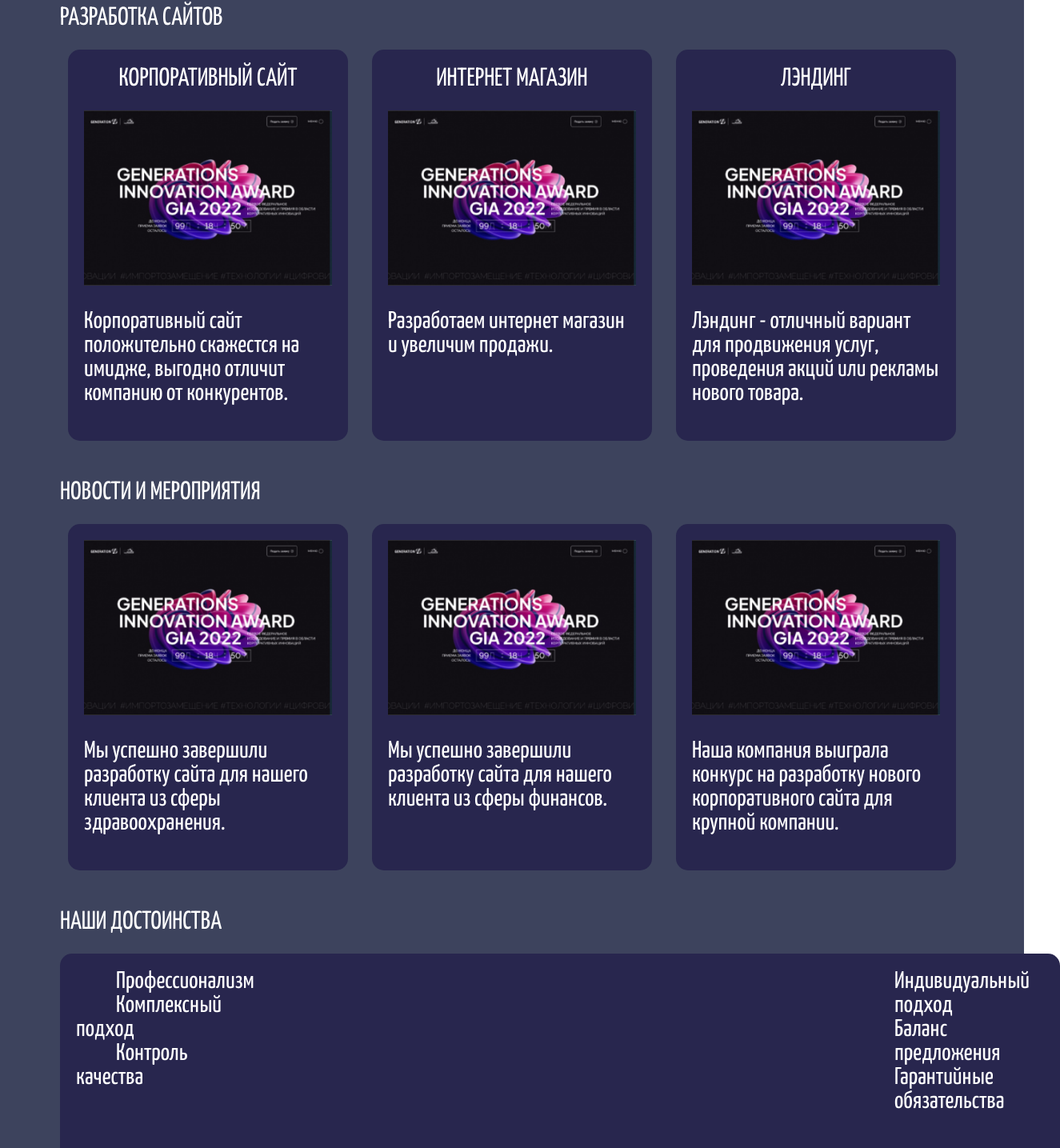
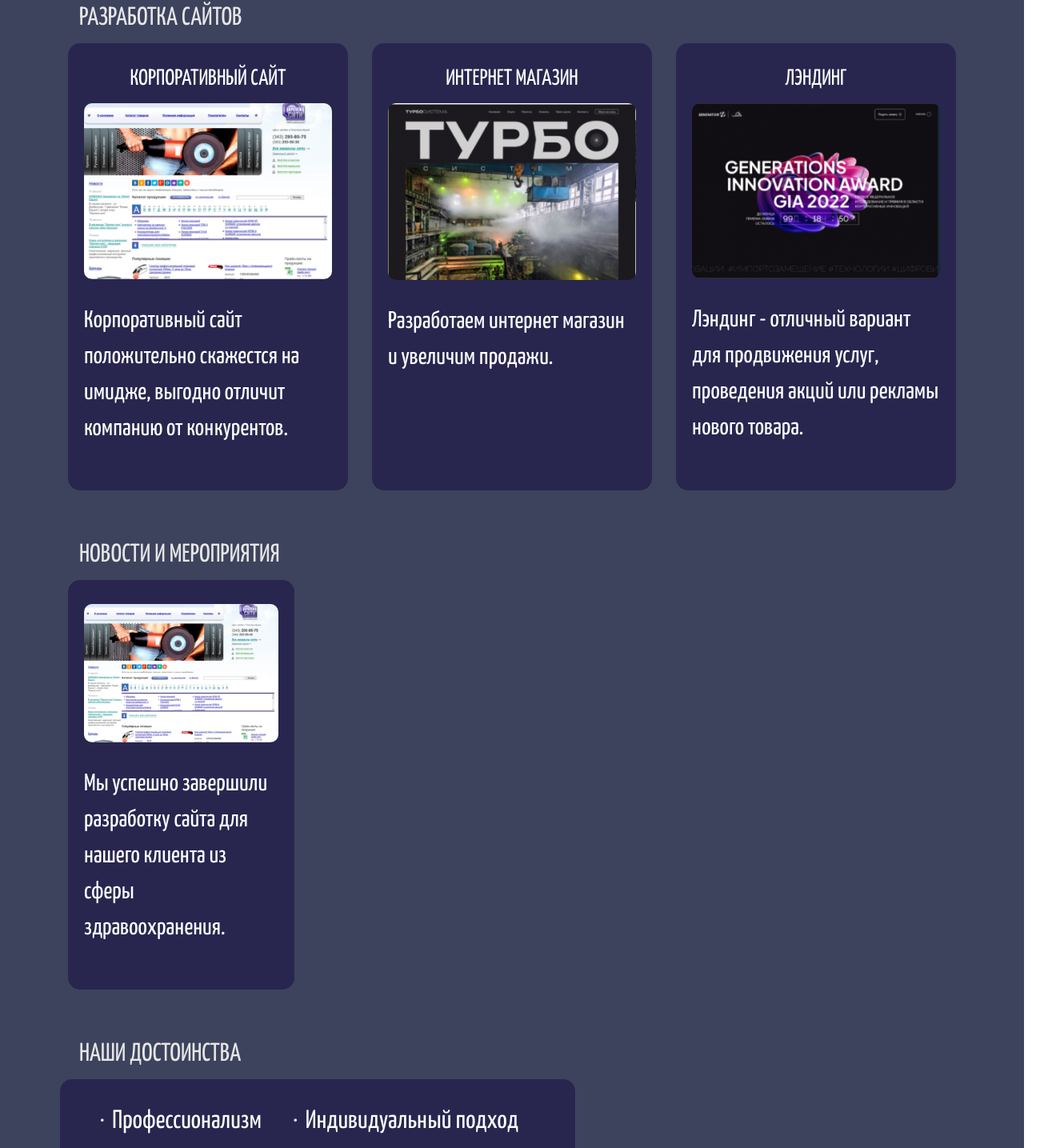
Before and after one commit to 4Bul04kka/client, a React (Create React App) app: page / in a window 1280 px wide. Shown: the part 98-1533 px from the top of the page at 80% size, 1325 px wide, since content can reach past the window. Built offline with nearby package versions, Linux system fonts and the light colour scheme.

Commit message:
a bunch of visual tweaks for the homepage. added containment for images

```diff
--- a/src/components/homepage/Homepage.jsx
+++ b/src/components/homepage/Homepage.jsx
@@ -1,6 +1,7 @@
 import React from "react";
 import "./homepage_body.css";
-import temp from "./../../img/homepage_contents/image8.png";
+import { Serv1, Serv2, Serv3
+ } from "./../../img/img_exports";
 
 import { Link, useMatch, useResolvedPath } from "react-router-dom";
 
@@ -14,7 +15,7 @@
             <li className="block-item">
               <Link to="/corp_site">
                 <h2>КОРПОРАТИВНЫЙ САЙТ</h2>
-                <img src={temp} alt="Image" className="block-item-image" />
+                <img src={Serv1} alt="Image" className="block-item-image" />
                 <p className="block-item-text">
                   Корпоративный сайт положительно скажестся на имидже, выгодно
                   отличит компанию от конкурентов.{" "}
@@ -24,7 +25,7 @@
             <li className="block-item">
               <Link to="/marketplace">
                 <h2>ИНТЕРНЕТ МАГАЗИН</h2>
-                <img src={temp} alt="Image" className="block-item-image" />
+                <img src={Serv2} alt="Image" className="block-item-image" />
                 <p className="block-item-text">
                   Разработаем интернет магазин и увеличим продажи.{" "}
                 </p>
@@ -33,7 +34,7 @@
             <li className="block-item">
               <Link to="/landing">
                 <h2>ЛЭНДИНГ </h2>
-                <img src={temp} alt="Image" className="block-item-image" />
+                <img src={Serv3} alt="Image" className="block-item-image" />
                 <p className="block-item-text">
                   Лэндинг - отличный вариант для продвижения услуг, проведения
                   акций или рекламы нового товара.
@@ -56,31 +57,14 @@
           <ul className="block-row">
             <li className="block-item">
               <a href="#!">
-                <img src={temp} alt="Image" className="block-item-image" />
+                <img src={Serv1} alt="Image" className="block-item-image" />
                 <p className="block-item-text">
                   Мы успешно завершили разработку сайта для нашего клиента из
                   сферы здравоохранения.
                 </p>
               </a>
             </li>
-            <li className="block-item">
-              <a href="#!">
-                <img src={temp} alt="Image" className="block-item-image" />
-                <p className="block-item-text">
-                  Мы успешно завершили разработку сайта для нашего клиента из
-                  сферы финансов.
-                </p>
-              </a>
-            </li>
-            <li className="block-item">
-              <a href="#!">
-                <img src={temp} alt="Image" className="block-item-image" />
-                <p className="block-item-text">
-                  Наша компания выиграла конкурс на разработку нового
-                  корпоративного сайта для крупной компании.
-                </p>
-              </a>
-            </li>
+
           </ul>
         </div>
       </div>
--- a/src/components/homepage/homepage_body.css
+++ b/src/components/homepage/homepage_body.css
@@ -8,15 +8,18 @@
   margin: 0 auto;
 }
 .block {
-  margin-bottom: 24px;
+  margin-bottom: 40px;
 }
 .block-header {
-  color: #fff;
+  color: #e6e6e6;
   text-transform: uppercase;
 
-  margin-bottom: 24px;
+  margin-bottom: 16px;
   margin-top: 24px;
+  margin-left: 24px;
   font-size: 2rem;
+
+  text-align: left;
 }
 
 .block-row {
@@ -27,7 +30,7 @@
 }
 
 .block-item {
-  padding: 20px;
+  padding: 30px 20px;
   border-radius: 15px;
   font-size: 1.25rem;
   width: calc(33.333% - 20px);
@@ -37,9 +40,9 @@
   background-color: #28264e;
 }
 .block-item h2 {
-  font-size: 2rem;
+  font-size: 1.75rem;
   text-transform: uppercase;
-  margin-bottom: 24px;
+  margin-bottom: 16px;
 }
 .block-item a {
   display: block;
@@ -48,19 +51,25 @@
 }
 
 .block-item-image {
-  margin-bottom: 10px;
+  width: 100%; /* Ensure the image takes up full width */
+  height: auto;
+  margin-bottom: 20px; /* Adjusted spacing below the image */
+  border-radius: 10px;
 }
 
 .block-item-text {
-  margin-top: 20px;
+  margin-top: 10px; /* Reduced spacing for a more compact look */
+  font-size: 1.1rem; /* Slightly smaller text for descriptions */
+  line-height: 1.5;
 }
 
 .block-text {
   color: #fff;
 }
 .block-table {
+  width: 100%;
   max-width: 100%;
-  width: 100%;
+
 
   height: 275px;
   border-radius: 15px;
@@ -68,21 +77,29 @@
 
   display: flex;
   justify-content: space-between;
-  padding: 20px;
+  padding: 20px 50px;
   color: #fff;
-  font-size: 1.25rem;
+  font-size: 1.35rem;
+}
+.block-table-column {
+  display: flex;
+  flex-direction: column;
+  justify-content: space-around;
 }
 
-.block-table-cell1 p {
-  display: inline;
-  padding-left: 50px;
-  padding-right: 800px;
+.block-table-cell1 p,
+.block-table-cell2 p {
+  margin: 10px 0;
+  display: flex;
+  align-items: center;
 
 }
-.block-table-cell2 p {
-  display: inline;
-  padding-right: 50px;
-
+.block-table-cell1 p:before,
+.block-table-cell2 p:before {
+  content: '•'; /* Added bullet points */
+  margin-right: 10px;
+  font-size: 1.5rem;
+  color: #e6e6e6; /* Adjusted bullet color for better contrast */
 }
 .about-us-header {
   color: #fff299;
--- /dev/null
+++ b/src/img/img_exports.jsx
@@ -0,0 +1,3 @@
+export const Serv1 = require("./homepage_contents/image9.png")
+export const Serv2 = require("./homepage_contents/image10.png")
+export const Serv3 = require("./homepage_contents/image8.png")
--- a/src/index.js
+++ b/src/index.js
@@ -5,6 +5,7 @@
 
 import './styles/reset.css'
 import './styles/common.css'
+
 
 const root = ReactDOM.createRoot(document.getElementById('root'));
 root.render(
```
Also changed, not shown: src/img/homepage_contents/image10.png (renamed from src/img/homepage_contents/image 10.png), src/img/homepage_contents/image9.png (renamed from src/img/homepage_contents/image 9.png).
